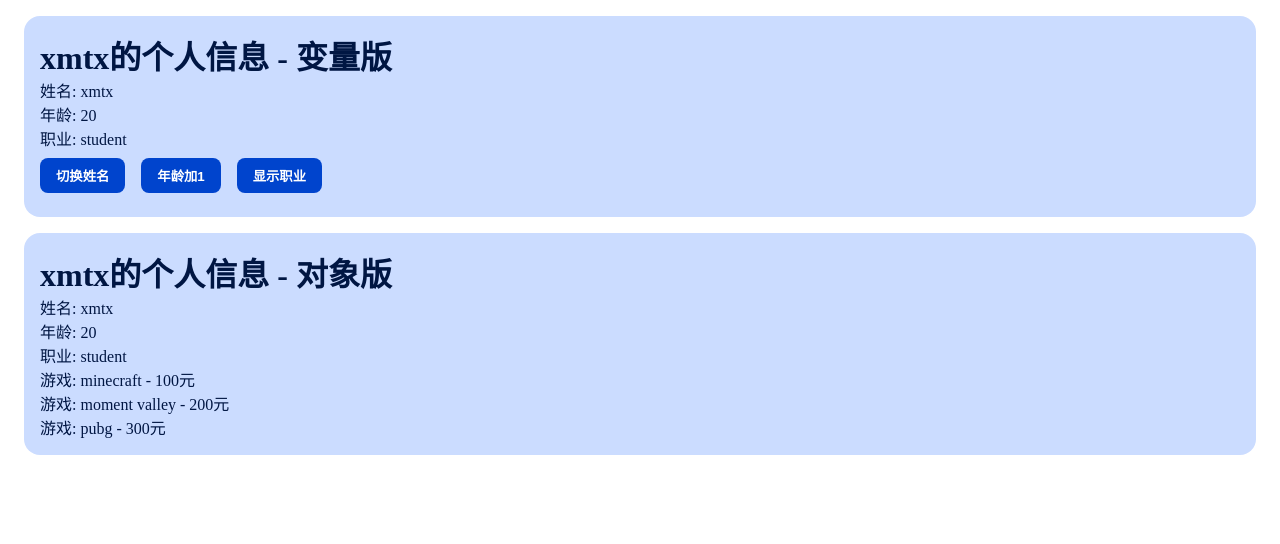
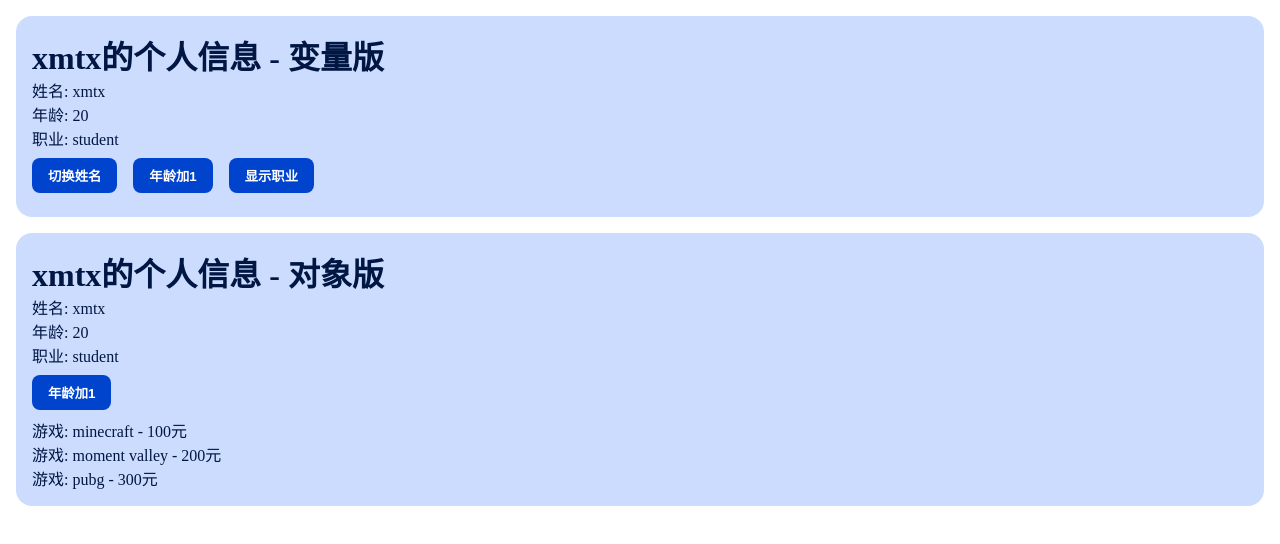
Before and after one commit to coder-xmtx/New-Website, a Vue app: page / in a window 1280 px wide. Shown: the top 544 px of the page. Built offline with nearby package versions, Linux system fonts and the light colour scheme.

Commit message:
✅ Update toRefs

```diff
--- a/src/App.vue
+++ b/src/App.vue
@@ -8,4 +8,9 @@ import Ref from "./components/Ref.vue";
   <Ref />
 </template>
 
-<style scoped></style>
+<style>
+* {
+  margin: 0;
+  padding: 0;
+}
+</style>
--- a/src/components/Ref.vue
+++ b/src/components/Ref.vue
@@ -1,31 +1,41 @@
 <script setup lang="ts">
-import { ref } from 'vue';
+import { ref, toRefs } from 'vue';
+
+interface UserInfo {
+    name: string;
+    age: number;
+    profession: string;
+}
 
 // 定义对象
-let obj = ref({ name: "xmtx", age: 20, profession: "student" });
+let obj = ref<UserInfo>({ name: "xmtx", age: 20, profession: "student" });
 const games = ref([
     { name: "minecraft", price: 100 },
     { name: "moment valley", price: 200 },
     { name: "pubg", price: 300 },
-])
+]);
+
+let { name, age, profession } = toRefs(obj.value); // 解构obj.value;
+
+function changeAge() {
+    age.value++;
+    console.log(1);
+}
+
 </script>
 
 <template>
     <div class="xmtx">
         <h1>xmtx的个人信息 - 对象版</h1>
-        <p>姓名: {{ obj.name }}</p>
-        <p>年龄: {{ obj.age }}</p>
-        <p>职业: {{ obj.profession }}</p>
+        <p>姓名: {{ name }}</p>
+        <p>年龄: {{ age }}</p>
+        <p>职业: {{ profession }}</p>
+        <button @click="changeAge" class="btn">年龄加1</button>
         <p v-for="game in games" :key="game.name">游戏: {{ game.name }} - {{ game.price }}元</p>
     </div>
 </template>
 
 <style scoped>
-* {
-    margin: 0;
-    padding: 0;
-}
-
 .xmtx {
     background-color: #cbdcff;
     color: #001643;
@@ -33,4 +43,24 @@ const games = ref([
     padding: 1rem;
     margin: 1rem;
 }
+
+.btn {
+    margin: 0.5rem;
+    padding: 0.5rem 1rem;
+    border-radius: 0.5rem;
+    border: none;
+    background-color: #0044cd;
+    color: #ffffff;
+    cursor: pointer;
+    font-weight: bold;
+    transition: background-color 0.3s ease;
+}
+
+.btn:hover {
+    background-color: #0022a3;
+}
+
+.btn:first-of-type {
+    margin-left: 0;
+}
 </style>
--- a/src/components/Test.vue
+++ b/src/components/Test.vue
@@ -3,7 +3,7 @@ import { ref } from 'vue';
 
 // 定义变量
 let name = ref("xmtx");
-let age = ref(20);
+const age = ref(20);
 let profession = "student";
 
 // 定义方法
@@ -12,7 +12,7 @@ function changeName() {
 }
 
 function changeAge() {
-    age.value += 1;
+    age.value++;
 }
 
 function showProfession() {
@@ -33,11 +33,6 @@ function showProfession() {
 </template>
 
 <style scoped>
-* {
-    margin: 0;
-    padding: 0;
-}
-
 .xmtx {
     background-color: #cbdcff;
     color: #001643;
```
Also changed, not shown: VueNotes/ref.md (+4 -0 lines).
